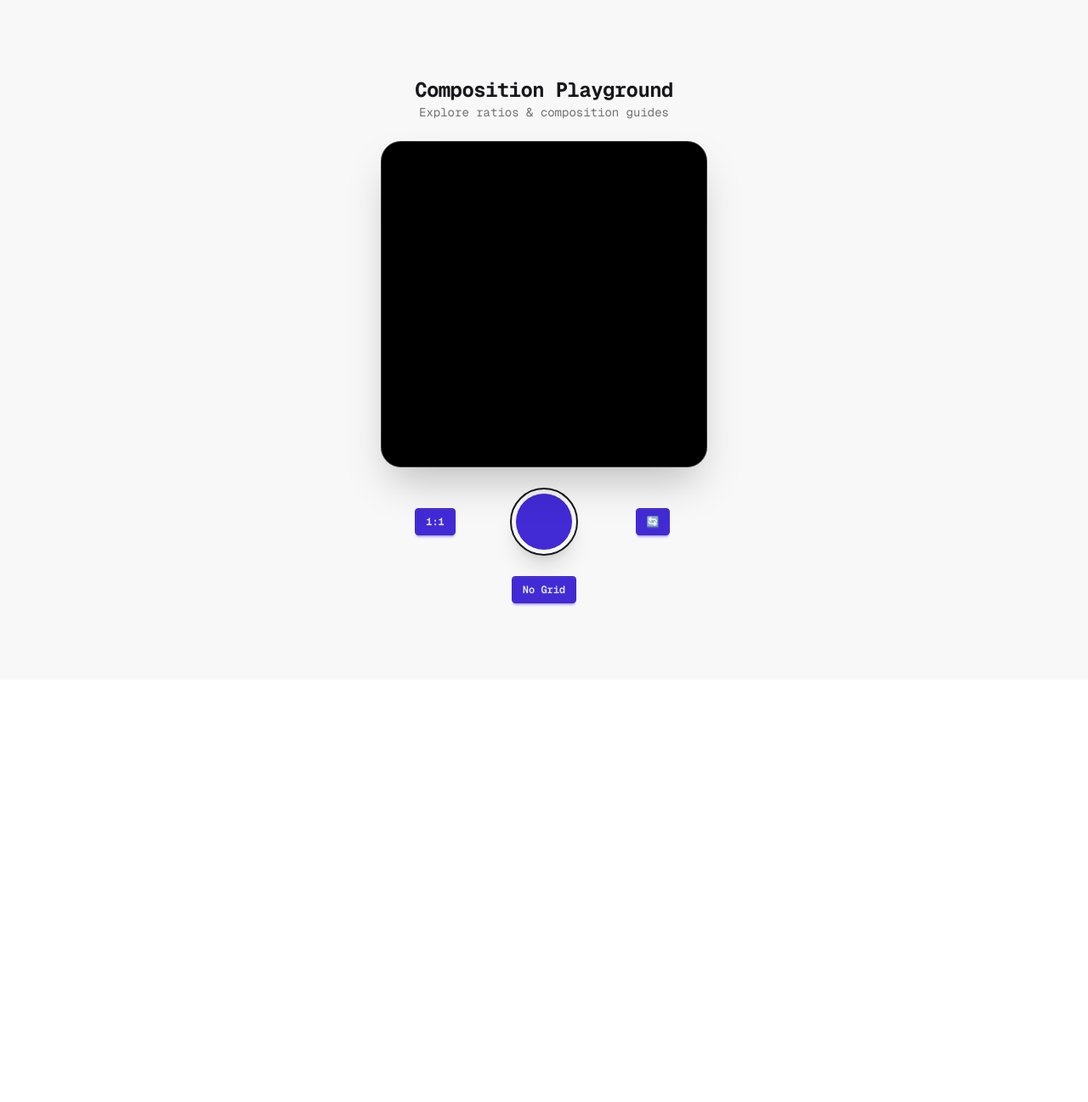
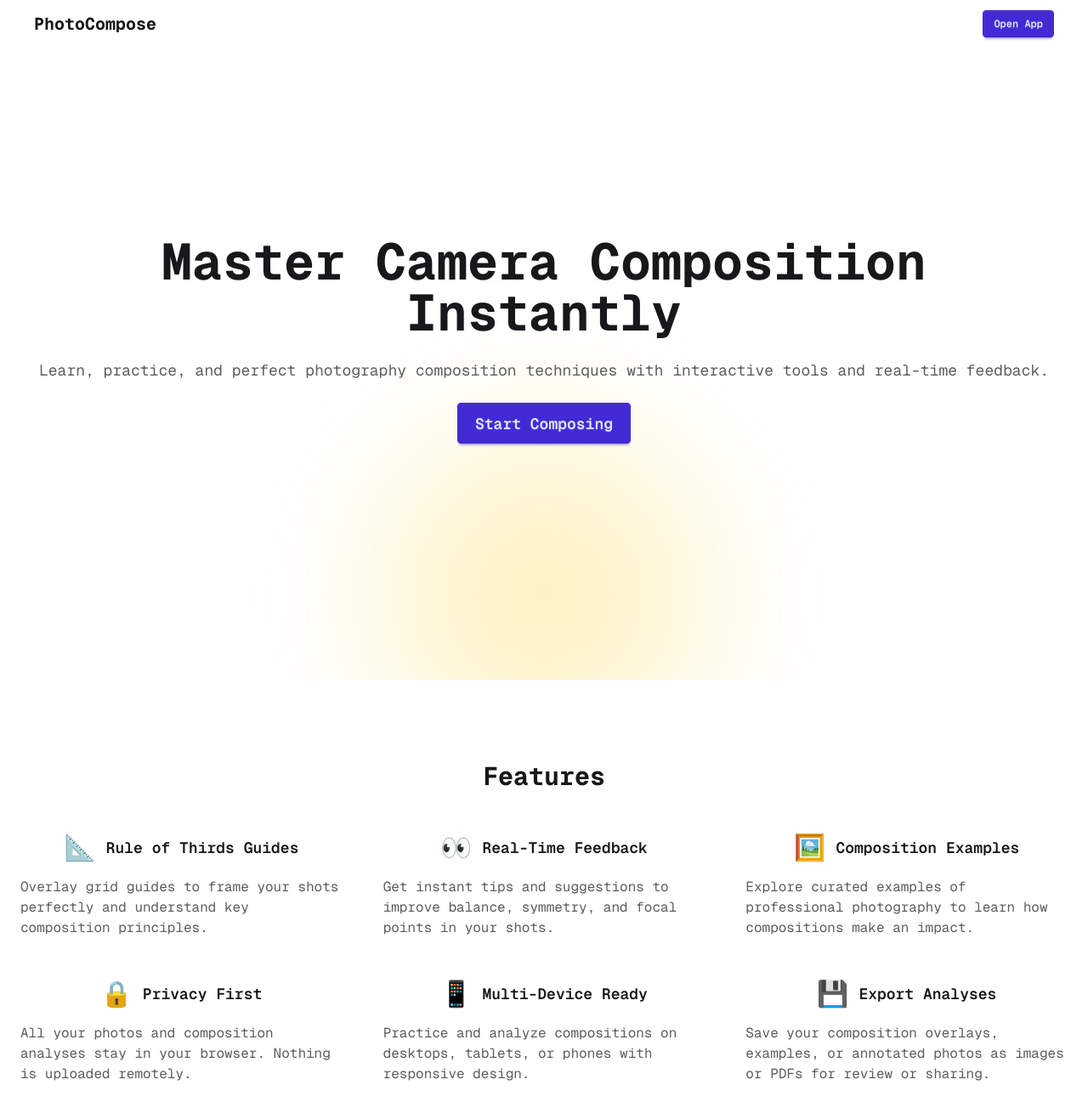
Before and after one commit to hieudoanm/composition, a Next.js app in the folder packages/app/: page / in a window 1280 px wide. Shown: the top 1297 px of the page at 85% size. Before the commit the page ends 800 px from the top, so only its background shows below. Built offline with nearby package versions, Linux system fonts and the light colour scheme; no server answers.

Commit message:
update home page

```diff
--- a/packages/app/src/pages/index.tsx
+++ b/packages/app/src/pages/index.tsx
@@ -1,276 +1,83 @@
-'use client';
+import {
+  LandingContent,
+  LandingTemplate,
+} from '@composition/templates/LandingTemplate';
+import { NextPage } from 'next';
 
-import { NextPage } from 'next';
-import { FC, useEffect, useRef, useState } from 'react';
-
-/* ============================= */
-/* Types & Constants */
-/* ============================= */
-
-type OverlayMode = 'none' | 'thirds' | 'symmetry';
-
-type RatioOption = {
-  label: string;
-  value: number;
+const content: LandingContent = {
+  navbar: {
+    title: 'PhotoCompose',
+    buttonText: 'Open App',
+    buttonHref: '/app',
+  },
+  hero: {
+    title: 'Master Camera Composition Instantly',
+    tagline:
+      'Learn, practice, and perfect photography composition techniques with interactive tools and real-time feedback.',
+    buttonText: 'Start Composing',
+    buttonHref: '/app',
+  },
+  features: {
+    title: 'Features',
+    items: [
+      {
+        id: 'rule-of-thirds',
+        emoji: '📐',
+        title: 'Rule of Thirds Guides',
+        description:
+          'Overlay grid guides to frame your shots perfectly and understand key composition principles.',
+      },
+      {
+        id: 'real-time-feedback',
+        emoji: '👀',
+        title: 'Real-Time Feedback',
+        description:
+          'Get instant tips and suggestions to improve balance, symmetry, and focal points in your shots.',
+      },
+      {
+        id: 'composition-examples',
+        emoji: '🖼️',
+        title: 'Composition Examples',
+        description:
+          'Explore curated examples of professional photography to learn how compositions make an impact.',
+      },
+      {
+        id: 'privacy-first',
+        emoji: '🔒',
+        title: 'Privacy First',
+        description:
+          'All your photos and composition analyses stay in your browser. Nothing is uploaded remotely.',
+      },
+      {
+        id: 'multi-device',
+        emoji: '📱',
+        title: 'Multi-Device Ready',
+        description:
+          'Practice and analyze compositions on desktops, tablets, or phones with responsive design.',
+      },
+      {
+        id: 'export-results',
+        emoji: '💾',
+        title: 'Export Analyses',
+        description:
+          'Save your composition overlays, examples, or annotated photos as images or PDFs for review or sharing.',
+      },
+    ],
+  },
+  cta: {
+    title: 'Start Perfecting Your Photography Today',
+    description:
+      'Improve your composition skills quickly and interactively. No signup required.',
+    buttonText: 'Open PhotoCompose',
+    buttonHref: '/app',
+  },
+  footer: {
+    name: 'PhotoCompose',
+  },
 };
 
-const RATIOS: RatioOption[] = [
-  { label: '1:1', value: 1 },
-  { label: '4:3', value: 4 / 3 },
-  { label: '3:2', value: 3 / 2 },
-  { label: '16:9', value: 16 / 9 },
-];
-
-/* ============================= */
-/* Small Components */
-/* ============================= */
-
-const PageTitle: FC = () => (
-  <div className="w-full max-w-sm text-center">
-    <h1 className="text-2xl font-bold tracking-tight">
-      Composition Playground
-    </h1>
-    <p className="text-base-content/60 text-sm">
-      Explore ratios & composition guides
-    </p>
-  </div>
-);
-
-const GridOverlay: FC<{ overlay: OverlayMode }> = ({ overlay }) => {
-  if (overlay === 'none') return null;
-
-  if (overlay === 'thirds') {
-    return (
-      <>
-        <div className="absolute top-0 left-1/3 h-full w-px bg-white/40" />
-        <div className="absolute top-0 left-2/3 h-full w-px bg-white/40" />
-        <div className="absolute top-1/3 left-0 h-px w-full bg-white/40" />
-        <div className="absolute top-2/3 left-0 h-px w-full bg-white/40" />
-      </>
-    );
-  }
-
-  return (
-    <>
-      <div className="absolute top-0 left-1/2 h-full w-px -translate-x-1/2 bg-white/60" />
-      <div className="absolute top-1/2 left-0 h-px w-full -translate-y-1/2 bg-white/60" />
-    </>
-  );
-};
-
-const RatioFrame: FC<{ ratio: number; overlay: OverlayMode }> = ({
-  ratio,
-  overlay,
-}) => (
-  <div className="pointer-events-none absolute inset-0 flex items-center justify-center">
-    <div
-      className="relative w-full"
-      style={{
-        aspectRatio: ratio,
-        maxHeight: '100%',
-      }}>
-      <div className="absolute inset-0 rounded-3xl border border-white/20" />
-      <GridOverlay overlay={overlay} />
-    </div>
-  </div>
-);
-
-const CaptureButton = ({ onClick }: { onClick: () => void }) => (
-  <button
-    onClick={onClick}
-    className="btn btn-circle border-base-content flex h-20 w-20 items-center justify-center border-2 p-1 shadow-xl transition active:scale-95">
-    <div className="bg-primary border-base-200 h-full w-full rounded-full border" />
-  </button>
-);
-
-const MainControls: FC<{
-  ratioLabel: string;
-  onRatio: () => void;
-  onCapture: () => void;
-  onSwitchCamera: () => void;
-}> = ({ ratioLabel, onRatio, onCapture, onSwitchCamera }) => (
-  <div className="grid w-full max-w-sm grid-cols-3 items-center">
-    <div className="flex justify-center">
-      <button onClick={onRatio} className="btn btn-sm btn-primary">
-        {ratioLabel}
-      </button>
-    </div>
-
-    <div className="flex justify-center">
-      <CaptureButton onClick={onCapture} />
-    </div>
-
-    <div className="flex justify-center">
-      <button onClick={onSwitchCamera} className="btn btn-sm btn-primary">
-        🔄
-      </button>
-    </div>
-  </div>
-);
-
-const GridButton: FC<{ overlay: OverlayMode; onSwitch: () => void }> = ({
-  overlay,
-  onSwitch,
-}) => (
-  <div className="flex w-full max-w-sm justify-center">
-    <button onClick={onSwitch} className="btn btn-sm btn-primary">
-      {overlay === 'none'
-        ? 'No Grid'
-        : overlay === 'thirds'
-          ? 'Rule of Thirds'
-          : 'Symmetry'}
-    </button>
-  </div>
-);
-
-/* ============================= */
-/* Main Page */
-/* ============================= */
-
-export const HomePage: NextPage = () => {
-  const videoRef = useRef<HTMLVideoElement | null>(null);
-  const canvasRef = useRef<HTMLCanvasElement | null>(null);
-
-  const [stream, setStream] = useState<MediaStream | null>(null);
-  const [facingMode, setFacingMode] = useState<'user' | 'environment'>('user');
-  const [overlay, setOverlay] = useState<OverlayMode>('none');
-  const [ratioIndex, setRatioIndex] = useState(0);
-
-  const currentRatio = RATIOS[ratioIndex];
-
-  useEffect(() => {
-    const initCamera = async () => {
-      try {
-        stream?.getTracks().forEach((track) => track.stop());
-
-        const mediaStream = await navigator.mediaDevices.getUserMedia({
-          video: { facingMode },
-          audio: false,
-        });
-
-        setStream(mediaStream);
-
-        if (videoRef.current) {
-          videoRef.current.srcObject = mediaStream;
-        }
-      } catch (err) {
-        console.error(err);
-      }
-    };
-
-    initCamera();
-
-    return () => {
-      stream?.getTracks().forEach((track) => track.stop());
-    };
-  }, [facingMode]);
-
-  const switchCamera = () =>
-    setFacingMode((prev) => (prev === 'user' ? 'environment' : 'user'));
-
-  const switchOverlay = () =>
-    setOverlay((prev) =>
-      prev === 'none' ? 'thirds' : prev === 'thirds' ? 'symmetry' : 'none',
-    );
-
-  const switchRatio = () => setRatioIndex((prev) => (prev + 1) % RATIOS.length);
-
-  const handleCapture = async () => {
-    if (!videoRef.current || !canvasRef.current) return;
-
-    const video = videoRef.current;
-    const canvas = canvasRef.current;
-
-    const videoWidth = video.videoWidth;
-    const videoHeight = video.videoHeight;
-    const targetRatio = currentRatio.value;
-    const videoRatio = videoWidth / videoHeight;
-
-    let cropWidth = videoWidth;
-    let cropHeight = videoHeight;
-
-    if (videoRatio > targetRatio) {
-      cropWidth = videoHeight * targetRatio;
-    } else {
-      cropHeight = videoWidth / targetRatio;
-    }
-
-    const sx = (videoWidth - cropWidth) / 2;
-    const sy = (videoHeight - cropHeight) / 2;
-
-    canvas.width = cropWidth;
-    canvas.height = cropHeight;
-
-    const ctx = canvas.getContext('2d');
-    if (!ctx) return;
-
-    // Reset transform before drawing
-    ctx.setTransform(1, 0, 0, 1, 0, 0);
-
-    if (facingMode === 'user') {
-      ctx.translate(cropWidth, 0);
-      ctx.scale(-1, 1);
-    }
-
-    ctx.drawImage(
-      video,
-      sx,
-      sy,
-      cropWidth,
-      cropHeight,
-      0,
-      0,
-      cropWidth,
-      cropHeight,
-    );
-
-    // Convert to Blob and download
-    canvas.toBlob((blob) => {
-      if (!blob) return;
-
-      const url = URL.createObjectURL(blob);
-      const link = document.createElement('a');
-
-      const timestamp = new Date().toISOString().replace(/[:.]/g, '-');
-      link.download = `photo-${currentRatio.label}-${timestamp}.png`;
-      link.href = url;
-
-      document.body.appendChild(link);
-      link.click();
-      document.body.removeChild(link);
-
-      URL.revokeObjectURL(url);
-    }, 'image/png');
-  };
-
-  return (
-    <div className="bg-base-200 flex min-h-screen flex-col items-center justify-center gap-6 p-4">
-      <PageTitle />
-
-      <div className="relative aspect-square w-full max-w-sm overflow-hidden rounded-3xl bg-black shadow-2xl">
-        <video
-          ref={videoRef}
-          autoPlay
-          playsInline
-          className={`absolute inset-0 h-full w-full object-cover ${
-            facingMode === 'user' ? 'scale-x-[-1]' : ''
-          }`}
-        />
-        <RatioFrame ratio={currentRatio.value} overlay={overlay} />
-      </div>
-
-      <MainControls
-        ratioLabel={currentRatio.label}
-        onRatio={switchRatio}
-        onCapture={handleCapture}
-        onSwitchCamera={switchCamera}
-      />
-
-      <GridButton overlay={overlay} onSwitch={switchOverlay} />
-
-      <canvas ref={canvasRef} className="hidden" />
-    </div>
-  );
+const HomePage: NextPage = () => {
+  return <LandingTemplate content={content} />;
 };
 
 export default HomePage;
```
Also changed, not shown: 6 other files (tests, documents, lock files or other folders).
